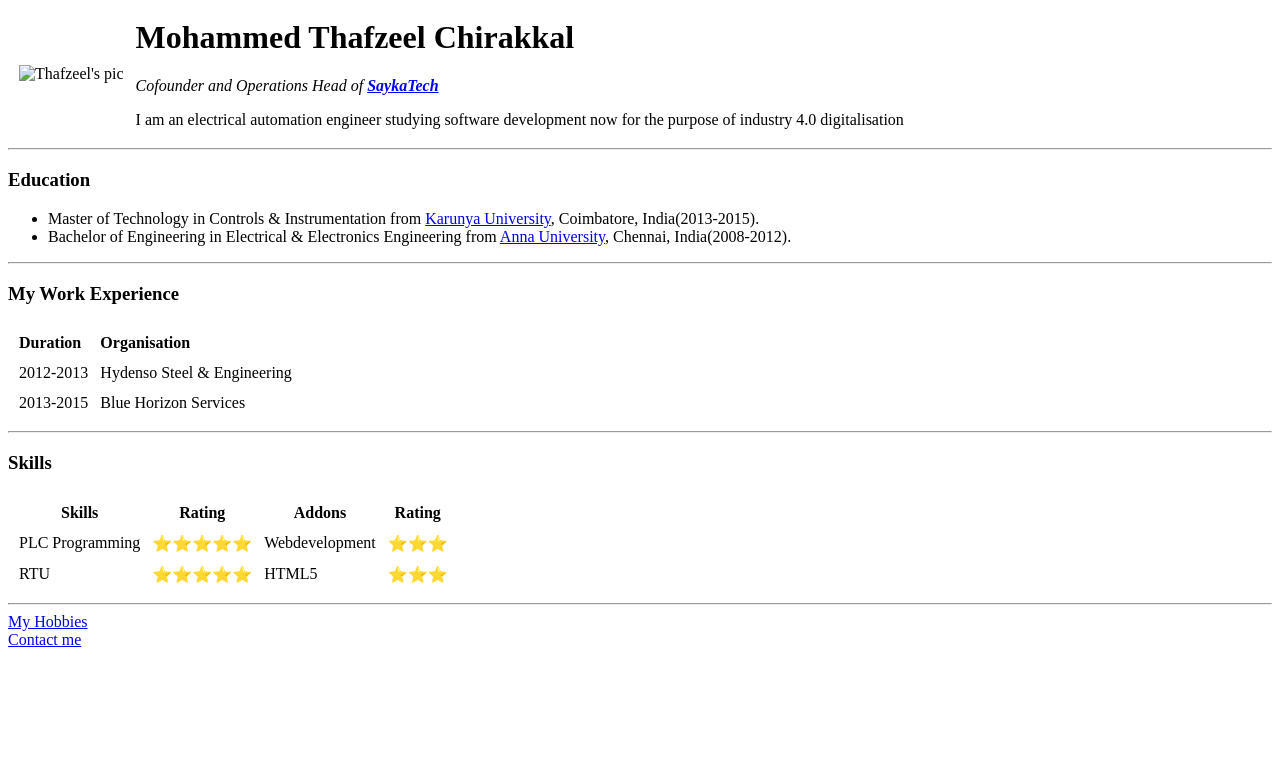
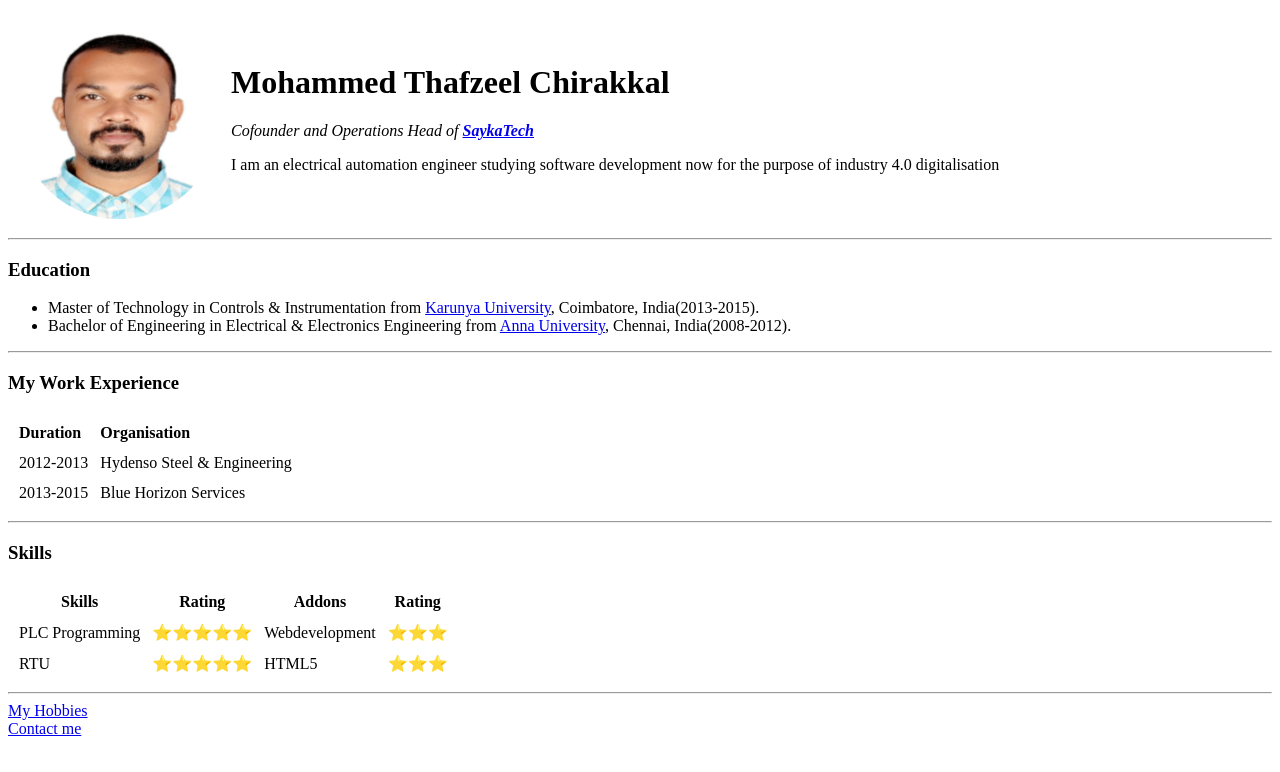
Before and after one commit to thafzeel/cv, a plain HTML site: page index.html in a window 1280 px wide. Drawn offline with Linux system fonts and the light colour scheme.

Commit message:
Image to image src file

```diff
--- a/index.html
+++ b/index.html
@@ -9,7 +9,7 @@
 <body>
   <table cellspacing="10">
       <tr>
-        <td><img src="Images/thafzeel(1).png" alt="Thafzeel's pic"></td>
+        <td><img src="images/thafzeel.png" alt="Thafzeel's pic"></td>
         <td>
           <h1> Mohammed Thafzeel Chirakkal</h1>
           <p><em>Cofounder and Operations Head of <strong><a href="https://sayka.tech/">SaykaTech</a></strong></em></p>
```
